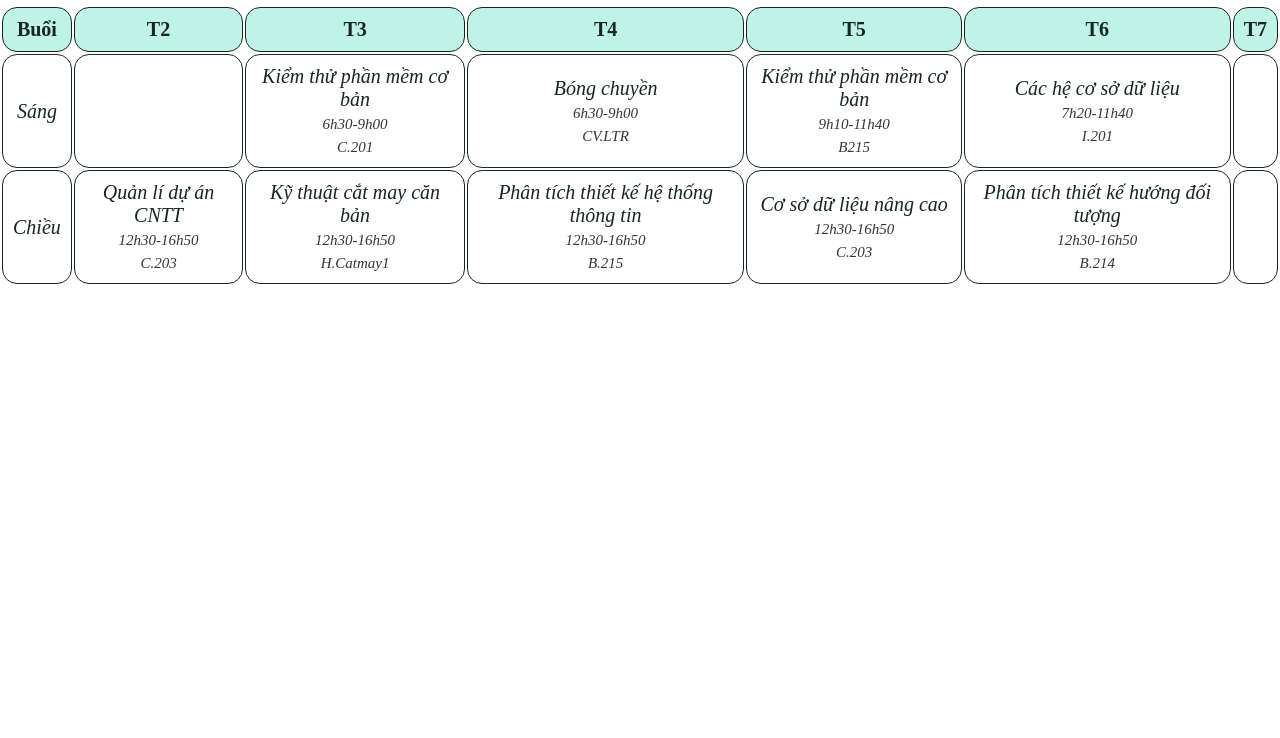
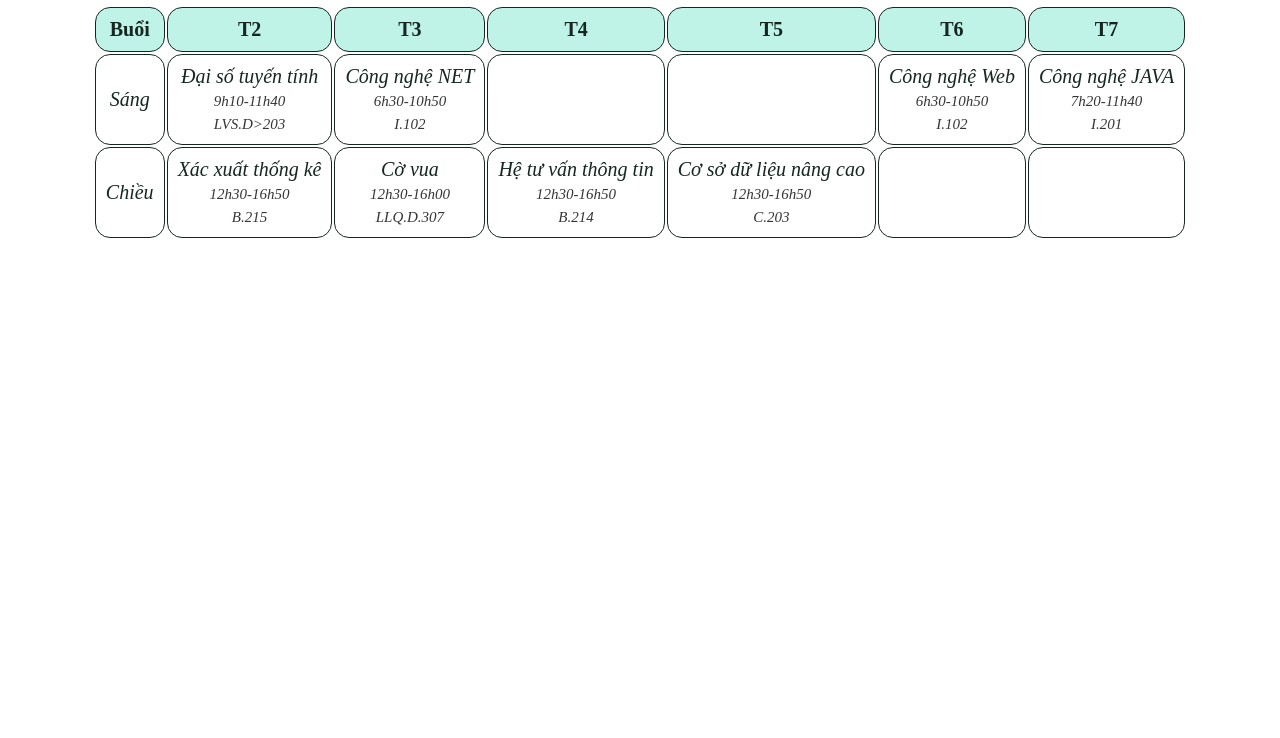
Before and after one commit to tamnnt/-calendar, a plain HTML site: page index.html in a window 1280 px wide. Shown: the part 62-800 px from the top of the page. Drawn offline with Linux system fonts and the light colour scheme.

Commit message:
Update index.html

```diff
--- a/index.html
+++ b/index.html
@@ -10,7 +10,7 @@
 </head>
 
 <body>
-    <h1 class="content">LỊCH HỌC TUẦN 1</h1>
+    <h1 class="content">Lịch học tuần 1</h1>
     <div class="table-content">
         <table>
             <tr>
@@ -24,38 +24,36 @@
             </tr>
             <tr>
                 <td>Sáng</td>
+                <td class="td-title">Đại số tuyến tính
+                    <span><br>9h10-11h40<br>LVS.D>203</span>
+                </td>
+                <td>Công nghệ NET
+                    <span><br>6h30-10h50<br>I.102</span>
+                </td>
                 <td></td>
-                <td>Kiểm thử phần mềm cơ bản
-                    <span><br>6h30-9h00<br>C.201</span>
+                <td></td>
+                <td>Công nghệ Web
+                    <span><br>6h30-10h50<br>I.102</span>
                 </td>
-                <td>Bóng chuyền
-                    <span><br>6h30-9h00<br>CV.LTR</span>
-                </td>
-                <td>Kiểm thử phần mềm cơ bản
-                    <span><br>9h10-11h40<br>B215</span>
-                </td>
-                <td>Các hệ cơ sở dữ liệu
+                <td>Công nghệ JAVA
                     <span><br>7h20-11h40<br>I.201</span>
                 </td>
-                <td></td>
             </tr>
             <tr>
                 <td>Chiều</td>
-                <td>Quản lí dự án CNTT
-                    <span><br>12h30-16h50<br>C.203</span>
+                <td>Xác xuất thống kê
+                    <span><br>12h30-16h50<br>B.215</span>
                 </td>
-                <td>Kỹ thuật cắt may căn bản
-                    <span><br>12h30-16h50<br>H.Catmay1</span>
+                <td>Cờ vua
+                    <span><br>12h30-16h00<br>LLQ.D.307</span>
                 </td>
-                <td>Phân tích thiết kế hệ thống thông tin
-                    <span><br>12h30-16h50<br>B.215</span>
+                <td>Hệ tư vấn thông tin
+                    <span><br>12h30-16h50<br>B.214</span>
                 </td>
                 <td>Cơ sở dữ liệu nâng cao
                     <span><br>12h30-16h50<br>C.203</span>
                 </td>
-                <td>Phân tích thiết kế hướng đối tượng
-                    <span><br>12h30-16h50<br>B.214</span>
-                </td>
+                <td></td>
                 <td></td>
             </tr>
         </table>
```
